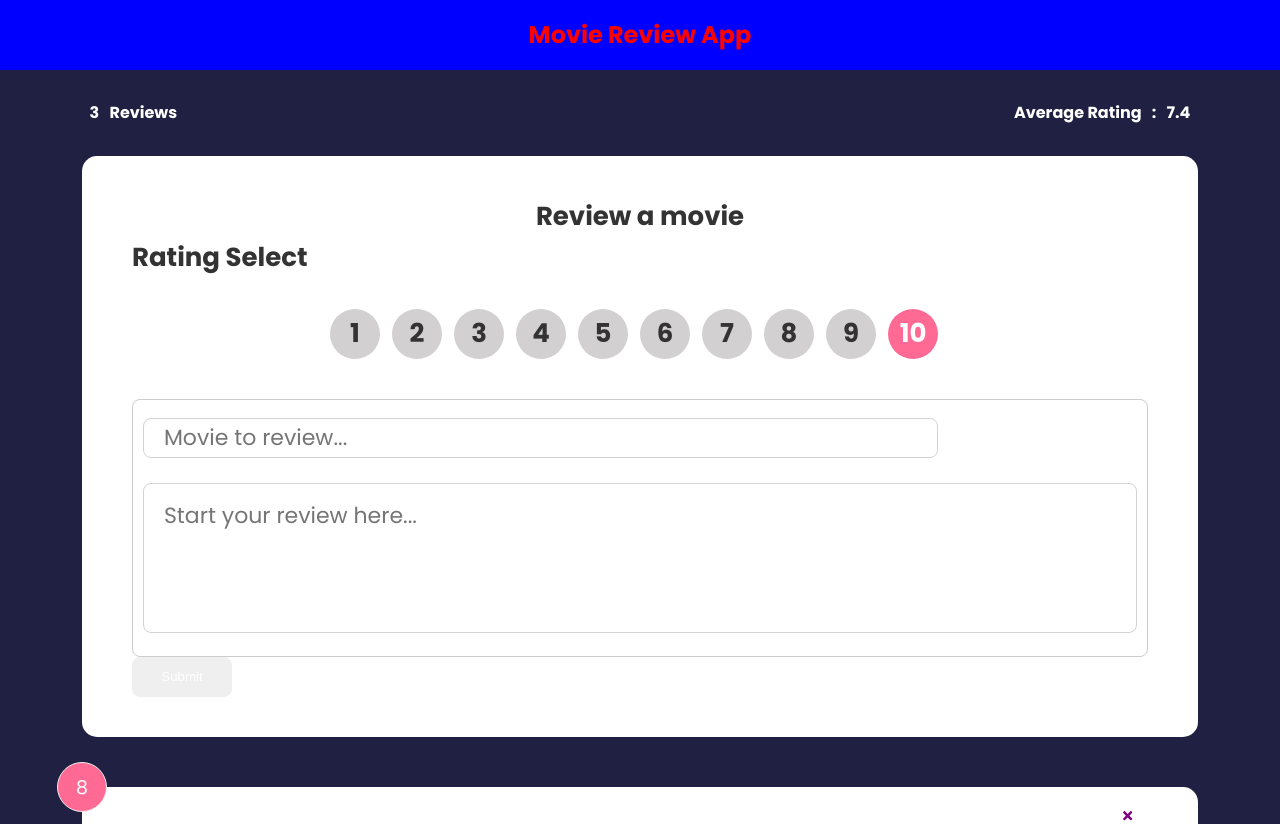
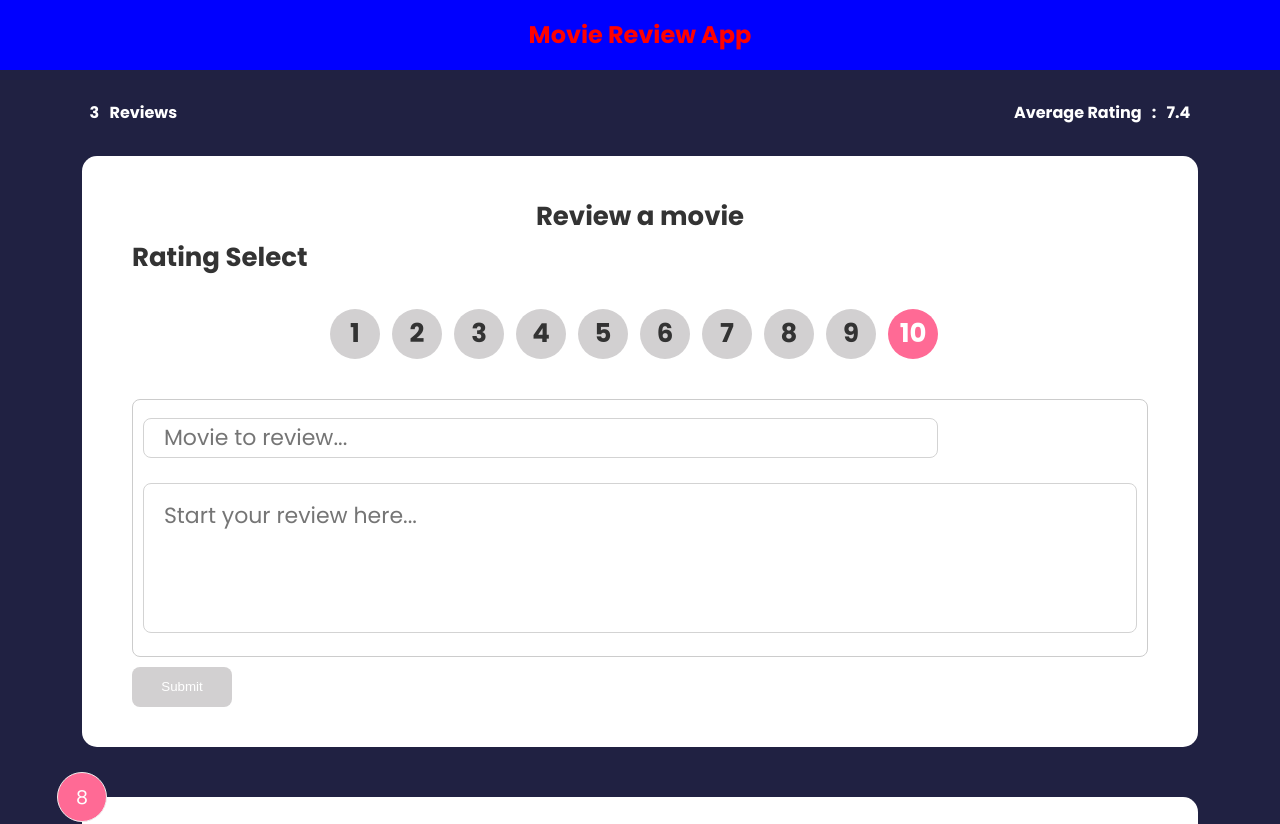
Before and after one commit to jingxia1219/feedback-app-react, a React (Create React App) app: page / in a window 1280 px wide. Shown: the top 824 px of the page. Built offline with nearby package versions, Linux system fonts and the light colour scheme.

Commit message:
styled disabled button

```diff
--- a/src/index.css
+++ b/src/index.css
@@ -172,6 +172,8 @@ button {
     width: 100px;
     height: 40px;
     cursor: pointer;
+    background-color: #d2d0d1;
+    margin-top:10px
 }
 
 button:hover{
```
